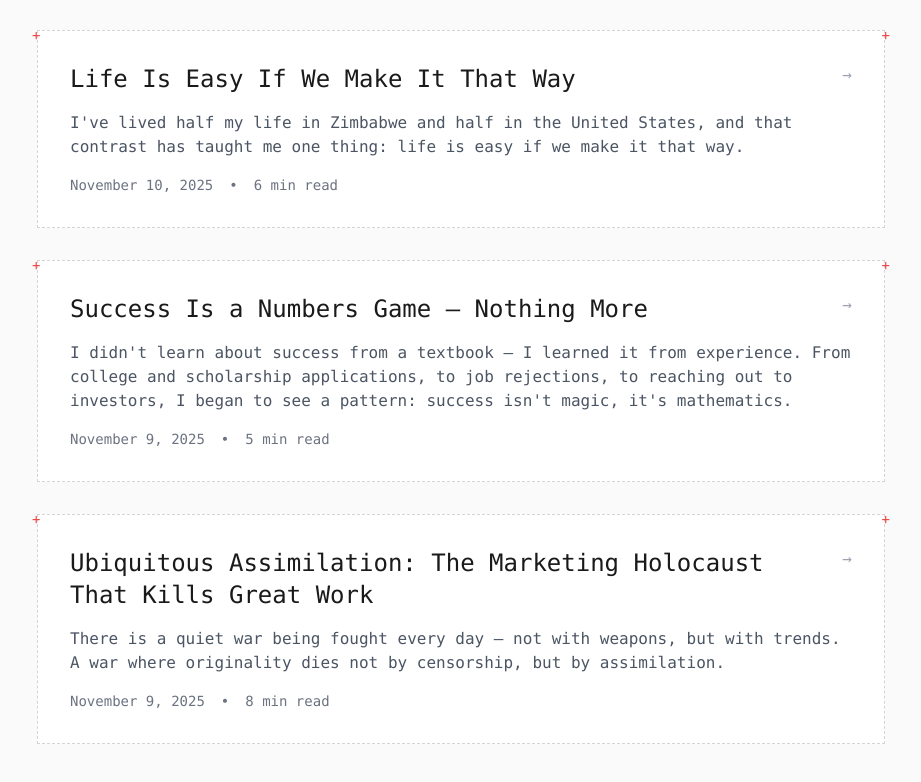
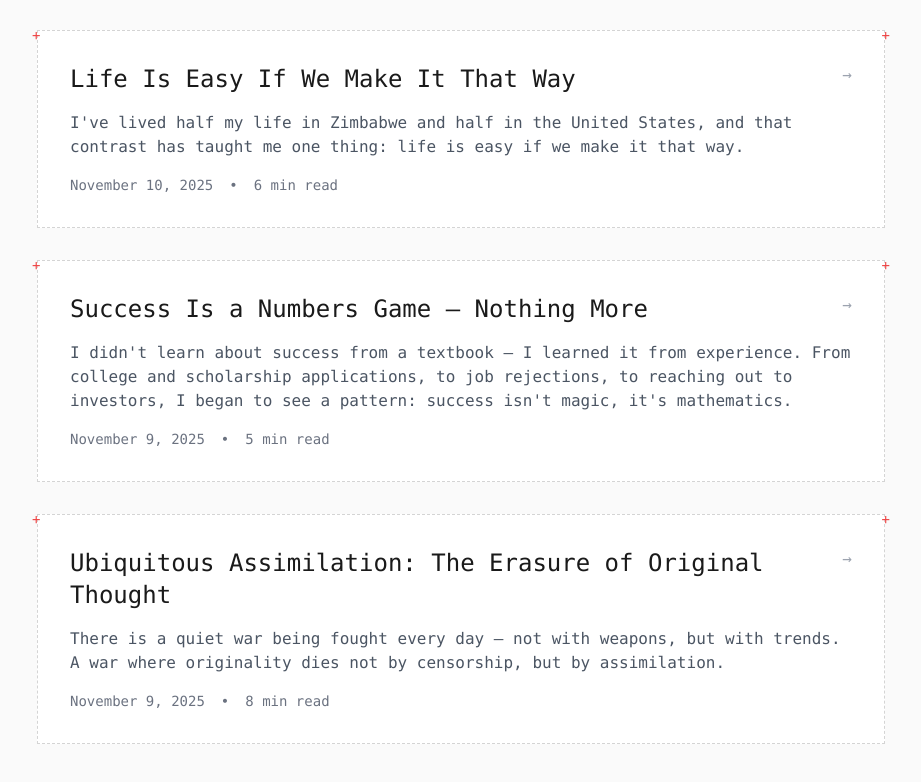
Before and after one commit to Marlvin12/personal, a Next.js app: page /blogs in a window 1280 px wide. Shown: the part 822-1604 px from the top of the page, without its empty margins (179-1100 px from the left). Built offline with nearby package versions, Linux system fonts and the light colour scheme.

Commit message:
Update essay title: Change 'Marketing Holocaust' to 'Erasure of Original Thought'

```diff
--- a/app/blogs/[slug]/page.tsx
+++ b/app/blogs/[slug]/page.tsx
@@ -73,7 +73,7 @@ const essays: Record<
     ],
   },
   'ubiquitous-assimilation': {
-    title: 'Ubiquitous Assimilation: The Marketing Holocaust That Kills Great Work',
+    title: 'Ubiquitous Assimilation: The Erasure of Original Thought',
     date: 'November 9, 2025',
     readTime: '8 min read',
     content: [
--- a/app/blogs/page.tsx
+++ b/app/blogs/page.tsx
@@ -37,7 +37,7 @@ const essays = [
   },
   {
     id: 'ubiquitous-assimilation',
-    title: 'Ubiquitous Assimilation: The Marketing Holocaust That Kills Great Work',
+    title: 'Ubiquitous Assimilation: The Erasure of Original Thought',
     excerpt: 'There is a quiet war being fought every day — not with weapons, but with trends. A war where originality dies not by censorship, but by assimilation.',
     date: 'November 9, 2025',
     readTime: '8 min read',
```
